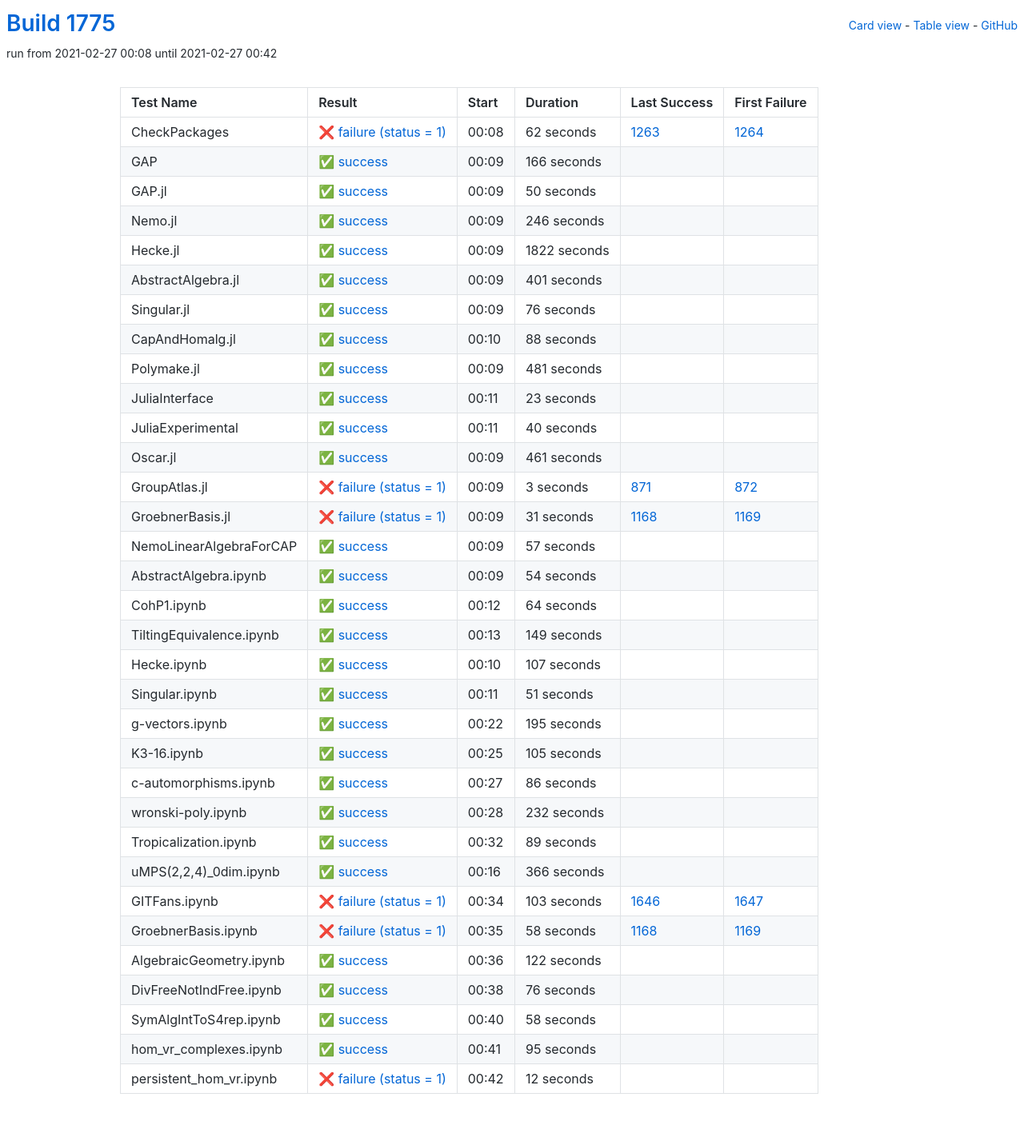
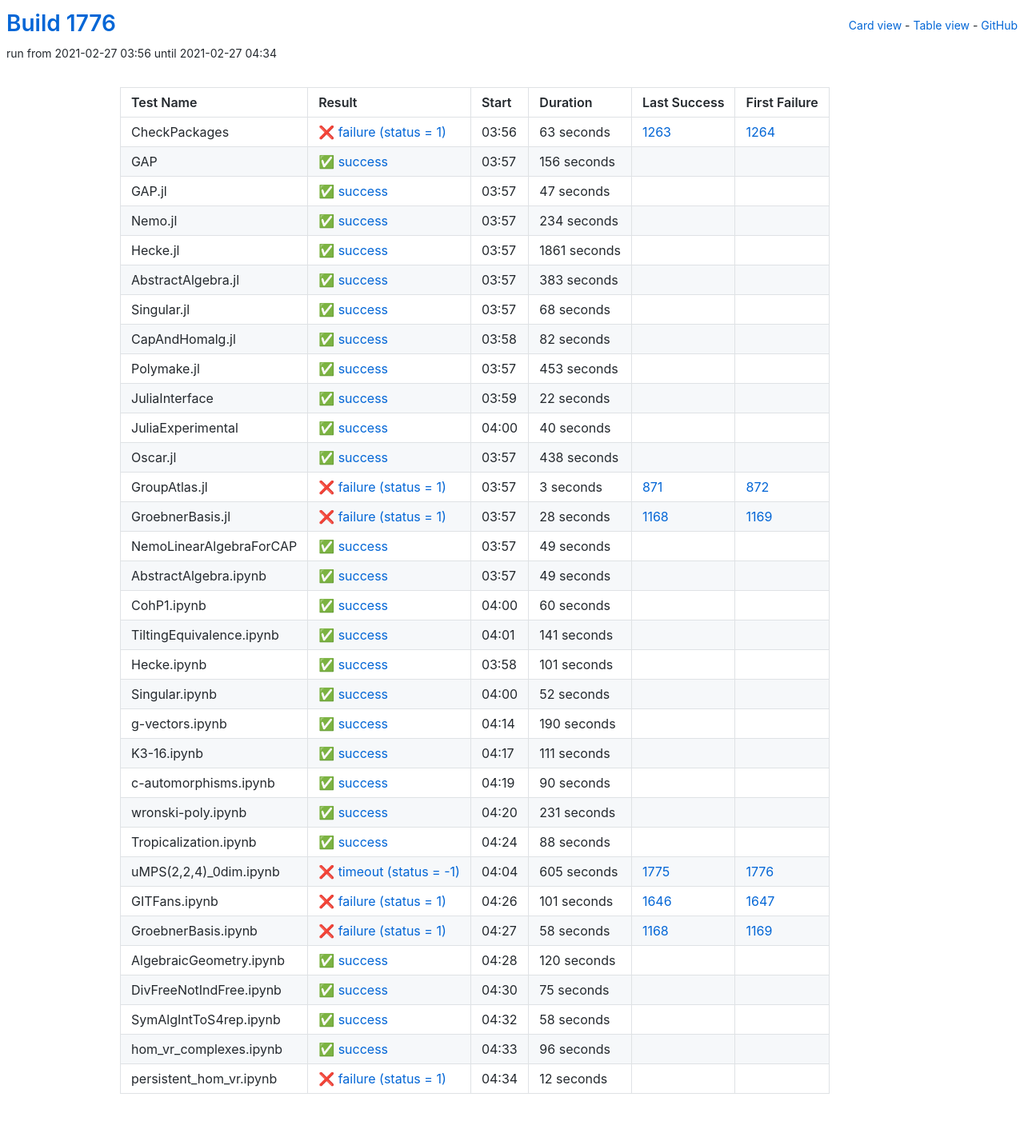
Before and after one commit to oscar-system/oscar-ci-status-stable, a Jekyll site: the page built from table.html, in a window 1280 px wide. Shown: the whole page at 80% size. Built offline with Jekyll 4.4.1, drawn with Linux system fonts in a browser that asks for light colours.

Commit message:
Build #1776

```diff
--- a/_data/ci.yml
+++ b/_data/ci.yml
@@ -1,6 +1,6 @@
 ---
-build: 1775
-build_url: https://oscarci.mathematik.uni-kl.de/job/oscar-stable/1775/
+build: 1776
+build_url: https://oscarci.mathematik.uni-kl.de/job/oscar-stable/1776/
 job: oscar-stable
 organization: oscar-system
 repo: oscar-ci-status-stable
@@ -8,128 +8,128 @@ repourl: https://github.com/oscar-system/oscar-ci-status-stable
 tests:
 - name: CheckPackages
   id: checkpackages
-  log: https://oscarci.mathematik.uni-kl.de/job/oscar-stable/1775/artifact/logs/build-1775/CheckPackages.log
-  start: 2021-02-27 00:08
+  log: https://oscarci.mathematik.uni-kl.de/job/oscar-stable/1776/artifact/logs/build-1776/CheckPackages.log
+  start: 2021-02-27 03:56
   success: false
   exitcode: 1
   status: failure
-  duration: 62
+  duration: 63
   last_success: 1263
   last_success_url: https://oscarci.mathematik.uni-kl.de/job/oscar-stable/1263/
   first_failure: 1264
   first_failure_url: https://oscarci.mathematik.uni-kl.de/job/oscar-stable/1264/
 - name: GAP
   id: gap
-  log: https://oscarci.mathematik.uni-kl.de/job/oscar-stable/1775/artifact/logs/build-1775/GAP.log
-  start: 2021-02-27 00:09
+  log: https://oscarci.mathematik.uni-kl.de/job/oscar-stable/1776/artifact/logs/build-1776/GAP.log
+  start: 2021-02-27 03:57
   success: true
   exitcode: 0
   status: success
-  duration: 166
+  duration: 156
   last_success: false
   last_success_url:
   first_failure: false
   first_failure_url:
 - name: GAP.jl
   id: gap-jl
-  log: https://oscarci.mathematik.uni-kl.de/job/oscar-stable/1775/artifact/logs/build-1775/GAP.jl.log
-  start: 2021-02-27 00:09
+  log: https://oscarci.mathematik.uni-kl.de/job/oscar-stable/1776/artifact/logs/build-1776/GAP.jl.log
+  start: 2021-02-27 03:57
   success: true
   exitcode: 0
   status: success
-  duration: 50
+  duration: 47
   last_success: false
   last_success_url:
   first_failure: false
   first_failure_url:
 - name: Nemo.jl
   id: nemo-jl
-  log: https://oscarci.mathematik.uni-kl.de/job/oscar-stable/1775/artifact/logs/build-1775/Nemo.jl.log
-  start: 2021-02-27 00:09
+  log: https://oscarci.mathematik.uni-kl.de/job/oscar-stable/1776/artifact/logs/build-1776/Nemo.jl.log
+  start: 2021-02-27 03:57
   success: true
   exitcode: 0
   status: success
-  duration: 246
+  duration: 234
   last_success: false
   last_success_url:
   first_failure: false
   first_failure_url:
 - name: Hecke.jl
   id: hecke-jl
-  log: https://oscarci.mathematik.uni-kl.de/job/oscar-stable/1775/artifact/logs/build-1775/Hecke.jl.log
-  start: 2021-02-27 00:09
+  log: https://oscarci.mathematik.uni-kl.de/job/oscar-stable/1776/artifact/logs/build-1776/Hecke.jl.log
+  start: 2021-02-27 03:57
   success: true
   exitcode: 0
   status: success
-  duration: 1822
+  duration: 1861
   last_success: false
   last_success_url:
   first_failure: false
   first_failure_url:
 - name: AbstractAlgebra.jl
   id: abstractalgebra-jl
-  log: https://oscarci.mathematik.uni-kl.de/job/oscar-stable/1775/artifact/logs/build-1775/AbstractAlgebra.jl.log
-  start: 2021-02-27 00:09
+  log: https://oscarci.mathematik.uni-kl.de/job/oscar-stable/1776/artifact/logs/build-1776/AbstractAlgebra.jl.log
+  start: 2021-02-27 03:57
   success: true
   exitcode: 0
   status: success
-  duration: 401
+  duration: 383
   last_success: false
   last_success_url:
   first_failure: false
   first_failure_url:
 - name: Singular.jl
   id: singular-jl
-  log: https://oscarci.mathematik.uni-kl.de/job/oscar-stable/1775/artifact/logs/build-1775/Singular.jl.log
-  start: 2021-02-27 00:09
+  log: https://oscarci.mathematik.uni-kl.de/job/oscar-stable/1776/artifact/logs/build-1776/Singular.jl.log
+  start: 2021-02-27 03:57
   success: true
   exitcode: 0
   status: success
-  duration: 76
+  duration: 68
   last_success: false
   last_success_url:
   first_failure: false
   first_failure_url:
 - name: CapAndHomalg.jl
   id: capandhomalg-jl
-  log: https://oscarci.mathematik.uni-kl.de/job/oscar-stable/1775/artifact/logs/build-1775/CapAndHomalg.jl.log
-  start: 2021-02-27 00:10
+  log: https://oscarci.mathematik.uni-kl.de/job/oscar-stable/1776/artifact/logs/build-1776/CapAndHomalg.jl.log
+  start: 2021-02-27 03:58
   success: true
   exitcode: 0
   status: success
-  duration: 88
+  duration: 82
   last_success: false
   last_success_url:
   first_failure: false
   first_failure_url:
 - name: Polymake.jl
   id: polymake-jl
-  log: https://oscarci.mathematik.uni-kl.de/job/oscar-stable/1775/artifact/logs/build-1775/Polymake.jl.log
-  start: 2021-02-27 00:09
+  log: https://oscarci.mathematik.uni-kl.de/job/oscar-stable/1776/artifact/logs/build-1776/Polymake.jl.log
+  start: 2021-02-27 03:57
   success: true
   exitcode: 0
   status: success
-  duration: 481
+  duration: 453
   last_success: false
   last_success_url:
   first_failure: false
   first_failure_url:
 - name: JuliaInterface
   id: juliainterface
-  log: https://oscarci.mathematik.uni-kl.de/job/oscar-stable/1775/artifact/logs/build-1775/JuliaInterface.log
-  start: 2021-02-27 00:11
+  log: https://oscarci.mathematik.uni-kl.de/job/oscar-stable/1776/artifact/logs/build-1776/JuliaInterface.log
+  start: 2021-02-27 03:59
   success: true
   exitcode: 0
   status: success
-  duration: 23
+  duration: 22
   last_success: false
   last_success_url:
   first_failure: false
   first_failure_url:
 - name: JuliaExperimental
   id: juliaexperimental
-  log: https://oscarci.mathematik.uni-kl.de/job/oscar-stable/1775/artifact/logs/build-1775/JuliaExperimental.log
-  start: 2021-02-27 00:11
+  log: https://oscarci.mathematik.uni-kl.de/job/oscar-stable/1776/artifact/logs/build-1776/JuliaExperimental.log
+  start: 2021-02-27 04:00
   success: true
   exitcode: 0
   status: success
@@ -140,20 +140,20 @@ tests:
   first_failure_url:
 - name: Oscar.jl
   id: oscar-jl
-  log: https://oscarci.mathematik.uni-kl.de/job/oscar-stable/1775/artifact/logs/build-1775/Oscar.jl.log
-  start: 2021-02-27 00:09
+  log: https://oscarci.mathematik.uni-kl.de/job/oscar-stable/1776/artifact/logs/build-1776/Oscar.jl.log
+  start: 2021-02-27 03:57
   success: true
   exitcode: 0
   status: success
-  duration: 461
+  duration: 438
   last_success: false
   last_success_url:
   first_failure: false
   first_failure_url:
 - name: GroupAtlas.jl
   id: groupatlas-jl
-  log: https://oscarci.mathematik.uni-kl.de/job/oscar-stable/1775/artifact/logs/build-1775/GroupAtlas.jl.log
-  start: 2021-02-27 00:09
+  log: https://oscarci.mathematik.uni-kl.de/job/oscar-stable/1776/artifact/logs/build-1776/GroupAtlas.jl.log
+  start: 2021-02-27 03:57
   success: false
   exitcode: 1
   status: failure
@@ -164,176 +164,176 @@ tests:
   first_failure_url: https://oscarci.mathematik.uni-kl.de/job/oscar-stable/872/
 - name: GroebnerBasis.jl
   id: groebnerbasis-jl
-  log: https://oscarci.mathematik.uni-kl.de/job/oscar-stable/1775/artifact/logs/build-1775/GroebnerBasis.jl.log
-  start: 2021-02-27 00:09
+  log: https://oscarci.mathematik.uni-kl.de/job/oscar-stable/1776/artifact/logs/build-1776/GroebnerBasis.jl.log
+  start: 2021-02-27 03:57
   success: false
   exitcode: 1
   status: failure
-  duration: 31
+  duration: 28
   last_success: 1168
   last_success_url: https://oscarci.mathematik.uni-kl.de/job/oscar-stable/1168/
   first_failure: 1169
   first_failure_url: https://oscarci.mathematik.uni-kl.de/job/oscar-stable/1169/
 - name: NemoLinearAlgebraForCAP
   id: nemolinearalgebraforcap
-  log: https://oscarci.mathematik.uni-kl.de/job/oscar-stable/1775/artifact/logs/build-1775/NemoLinearAlgebraForCAP.log
-  start: 2021-02-27 00:09
+  log: https://oscarci.mathematik.uni-kl.de/job/oscar-stable/1776/artifact/logs/build-1776/NemoLinearAlgebraForCAP.log
+  start: 2021-02-27 03:57
   success: true
   exitcode: 0
   status: success
-  duration: 57
+  duration: 49
   last_success: false
   last_success_url:
   first_failure: false
   first_failure_url:
 - name: AbstractAlgebra.ipynb
   id: abstractalgebra-ipynb
-  log: https://oscarci.mathematik.uni-kl.de/job/oscar-stable/1775/artifact/logs/build-1775/AbstractAlgebra.ipynb.log
-  start: 2021-02-27 00:09
+  log: https://oscarci.mathematik.uni-kl.de/job/oscar-stable/1776/artifact/logs/build-1776/AbstractAlgebra.ipynb.log
+  start: 2021-02-27 03:57
   success: true
   exitcode: 0
   status: success
-  duration: 54
+  duration: 49
   last_success: false
   last_success_url:
   first_failure: false
   first_failure_url:
 - name: CohP1.ipynb
   id: cohp1-ipynb
-  log: https://oscarci.mathematik.uni-kl.de/job/oscar-stable/1775/artifact/logs/build-1775/CohP1.ipynb.log
-  start: 2021-02-27 00:12
+  log: https://oscarci.mathematik.uni-kl.de/job/oscar-stable/1776/artifact/logs/build-1776/CohP1.ipynb.log
+  start: 2021-02-27 04:00
   success: true
   exitcode: 0
   status: success
-  duration: 64
+  duration: 60
   last_success: false
   last_success_url:
   first_failure: false
   first_failure_url:
 - name: TiltingEquivalence.ipynb
   id: tiltingequivalence-ipynb
-  log: https://oscarci.mathematik.uni-kl.de/job/oscar-stable/1775/artifact/logs/build-1775/TiltingEquivalence.ipynb.log
-  start: 2021-02-27 00:13
+  log: https://oscarci.mathematik.uni-kl.de/job/oscar-stable/1776/artifact/logs/build-1776/TiltingEquivalence.ipynb.log
+  start: 2021-02-27 04:01
   success: true
   exitcode: 0
   status: success
-  duration: 149
+  duration: 141
   last_success: false
   last_success_url:
   first_failure: false
   first_failure_url:
 - name: Hecke.ipynb
   id: hecke-ipynb
-  log: https://oscarci.mathematik.uni-kl.de/job/oscar-stable/1775/artifact/logs/build-1775/Hecke.ipynb.log
-  start: 2021-02-27 00:10
+  log: https://oscarci.mathematik.uni-kl.de/job/oscar-stable/1776/artifact/logs/build-1776/Hecke.ipynb.log
+  start: 2021-02-27 03:58
   success: true
   exitcode: 0
   status: success
-  duration: 107
+  duration: 101
   last_success: false
   last_success_url:
   first_failure: false
   first_failure_url:
 - name: Singular.ipynb
   id: singular-ipynb
-  log: https://oscarci.mathematik.uni-kl.de/job/oscar-stable/1775/artifact/logs/build-1775/Singular.ipynb.log
-  start: 2021-02-27 00:11
+  log: https://oscarci.mathematik.uni-kl.de/job/oscar-stable/1776/artifact/logs/build-1776/Singular.ipynb.log
+  start: 2021-02-27 04:00
   success: true
   exitcode: 0
   status: success
-  duration: 51
+  duration: 52
   last_success: false
   last_success_url:
   first_failure: false
   first_failure_url:
 - name: g-vectors.ipynb
   id: g-vectors-ipynb
-  log: https://oscarci.mathematik.uni-kl.de/job/oscar-stable/1775/artifact/logs/build-1775/g-vectors.ipynb.log
-  start: 2021-02-27 00:22
+  log: https://oscarci.mathematik.uni-kl.de/job/oscar-stable/1776/artifact/logs/build-1776/g-vectors.ipynb.log
+  start: 2021-02-27 04:14
   success: true
   exitcode: 0
   status: success
-  duration: 195
+  duration: 190
   last_success: false
   last_success_url:
   first_failure: false
   first_failure_url:
 - name: K3-16.ipynb
   id: k3-16-ipynb
-  log: https://oscarci.mathematik.uni-kl.de/job/oscar-stable/1775/artifact/logs/build-1775/K3-16.ipynb.log
-  start: 2021-02-27 00:25
+  log: https://oscarci.mathematik.uni-kl.de/job/oscar-stable/1776/artifact/logs/build-1776/K3-16.ipynb.log
+  start: 2021-02-27 04:17
   success: true
   exitcode: 0
   status: success
-  duration: 105
+  duration: 111
   last_success: false
   last_success_url:
   first_failure: false
   first_failure_url:
 - name: c-automorphisms.ipynb
   id: c-automorphisms-ipynb
-  log: https://oscarci.mathematik.uni-kl.de/job/oscar-stable/1775/artifact/logs/build-1775/c-automorphisms.ipynb.log
-  start: 2021-02-27 00:27
+  log: https://oscarci.mathematik.uni-kl.de/job/oscar-stable/1776/artifact/logs/build-1776/c-automorphisms.ipynb.log
+  start: 2021-02-27 04:19
   success: true
   exitcode: 0
   status: success
-  duration: 86
+  duration: 90
   last_success: false
   last_success_url:
   first_failure: false
   first_failure_url:
 - name: wronski-poly.ipynb
   id: wronski-poly-ipynb
-  log: https://oscarci.mathematik.uni-kl.de/job/oscar-stable/1775/artifact/logs/build-1775/wronski-poly.ipynb.log
-  start: 2021-02-27 00:28
+  log: https://oscarci.mathematik.uni-kl.de/job/oscar-stable/1776/artifact/logs/build-1776/wronski-poly.ipynb.log
+  start: 2021-02-27 04:20
   success: true
   exitcode: 0
   status: success
-  duration: 232
+  duration: 231
   last_success: false
   last_success_url:
   first_failure: false
   first_failure_url:
 - name: Tropicalization.ipynb
   id: tropicalization-ipynb
-  log: https://oscarci.mathematik.uni-kl.de/job/oscar-stable/1775/artifact/logs/build-1775/Tropicalization.ipynb.log
-  start: 2021-02-27 00:32
+  log: https://oscarci.mathematik.uni-kl.de/job/oscar-stable/1776/artifact/logs/build-1776/Tropicalization.ipynb.log
+  start: 2021-02-27 04:24
   success: true
   exitcode: 0
   status: success
-  duration: 89
+  duration: 88
   last_success: false
   last_success_url:
   first_failure: false
   first_failure_url:
 - name: uMPS(2,2,4)_0dim.ipynb
   id: umps-2-2-4-0dim-ipynb
-  log: https://oscarci.mathematik.uni-kl.de/job/oscar-stable/1775/artifact/logs/build-1775/uMPS-2-2-4-_0dim.ipynb.log
-  start: 2021-02-27 00:16
-  success: true
-  exitcode: 0
-  status: success
-  duration: 366
-  last_success: false
-  last_success_url:
-  first_failure: false
-  first_failure_url:
+  log: https://oscarci.mathematik.uni-kl.de/job/oscar-stable/1776/artifact/logs/build-1776/uMPS-2-2-4-_0dim.ipynb.log
+  start: 2021-02-27 04:04
+  success: false
+  exitcode: -1
+  status: timeout
+  duration: 605
+  last_success: 1775
+  last_success_url: https://oscarci.mathematik.uni-kl.de/job/oscar-stable/1775/
+  first_failure: 1776
+  first_failure_url: https://oscarci.mathematik.uni-kl.de/job/oscar-stable/1776/
 - name: GITFans.ipynb
   id: gitfans-ipynb
-  log: https://oscarci.mathematik.uni-kl.de/job/oscar-stable/1775/artifact/logs/build-1775/GITFans.ipynb.log
-  start: 2021-02-27 00:34
+  log: https://oscarci.mathematik.uni-kl.de/job/oscar-stable/1776/artifact/logs/build-1776/GITFans.ipynb.log
+  start: 2021-02-27 04:26
   success: false
   exitcode: 1
   status: failure
-  duration: 103
+  duration: 101
   last_success: 1646
   last_success_url: https://oscarci.mathematik.uni-kl.de/job/oscar-stable/1646/
   first_failure: 1647
   first_failure_url: https://oscarci.mathematik.uni-kl.de/job/oscar-stable/1647/
 - name: GroebnerBasis.ipynb
   id: groebnerbasis-ipynb
-  log: https://oscarci.mathematik.uni-kl.de/job/oscar-stable/1775/artifact/logs/build-1775/GroebnerBasis.ipynb.log
-  start: 2021-02-27 00:35
+  log: https://oscarci.mathematik.uni-kl.de/job/oscar-stable/1776/artifact/logs/build-1776/GroebnerBasis.ipynb.log
+  start: 2021-02-27 04:27
   success: false
   exitcode: 1
   status: failure
@@ -344,32 +344,32 @@ tests:
   first_failure_url: https://oscarci.mathematik.uni-kl.de/job/oscar-stable/1169/
 - name: AlgebraicGeometry.ipynb
   id: algebraicgeometry-ipynb
-  log: https://oscarci.mathematik.uni-kl.de/job/oscar-stable/1775/artifact/logs/build-1775/AlgebraicGeometry.ipynb.log
-  start: 2021-02-27 00:36
+  log: https://oscarci.mathematik.uni-kl.de/job/oscar-stable/1776/artifact/logs/build-1776/AlgebraicGeometry.ipynb.log
+  start: 2021-02-27 04:28
   success: true
   exitcode: 0
   status: success
-  duration: 122
+  duration: 120
   last_success: false
   last_success_url:
   first_failure: false
   first_failure_url:
 - name: DivFreeNotIndFree.ipynb
   id: divfreenotindfree-ipynb
-  log: https://oscarci.mathematik.uni-kl.de/job/oscar-stable/1775/artifact/logs/build-1775/DivFreeNotIndFree.ipynb.log
-  start: 2021-02-27 00:38
+  log: https://oscarci.mathematik.uni-kl.de/job/oscar-stable/1776/artifact/logs/build-1776/DivFreeNotIndFree.ipynb.log
+  start: 2021-02-27 04:30
   success: true
   exitcode: 0
   status: success
-  duration: 76
+  duration: 75
   last_success: false
   last_success_url:
   first_failure: false
   first_failure_url:
 - name: SymAlgIntToS4rep.ipynb
   id: symalginttos4rep-ipynb
-  log: https://oscarci.mathematik.uni-kl.de/job/oscar-stable/1775/artifact/logs/build-1775/SymAlgIntToS4rep.ipynb.log
-  start: 2021-02-27 00:40
+  log: https://oscarci.mathematik.uni-kl.de/job/oscar-stable/1776/artifact/logs/build-1776/SymAlgIntToS4rep.ipynb.log
+  start: 2021-02-27 04:32
   success: true
   exitcode: 0
   status: success
@@ -380,20 +380,20 @@ tests:
   first_failure_url:
 - name: hom_vr_complexes.ipynb
   id: hom-vr-complexes-ipynb
-  log: https://oscarci.mathematik.uni-kl.de/job/oscar-stable/1775/artifact/logs/build-1775/hom_vr_complexes.ipynb.log
-  start: 2021-02-27 00:41
+  log: https://oscarci.mathematik.uni-kl.de/job/oscar-stable/1776/artifact/logs/build-1776/hom_vr_complexes.ipynb.log
+  start: 2021-02-27 04:33
   success: true
   exitcode: 0
   status: success
-  duration: 95
+  duration: 96
   last_success: false
   last_success_url:
   first_failure: false
   first_failure_url:
 - name: persistent_hom_vr.ipynb
   id: persistent-hom-vr-ipynb
-  log: https://oscarci.mathematik.uni-kl.de/job/oscar-stable/1775/artifact/logs/build-1775/persistent_hom_vr.ipynb.log
-  start: 2021-02-27 00:42
+  log: https://oscarci.mathematik.uni-kl.de/job/oscar-stable/1776/artifact/logs/build-1776/persistent_hom_vr.ipynb.log
+  start: 2021-02-27 04:34
   success: false
   exitcode: 1
   status: failure
```
Also changed, not shown: README.md.
